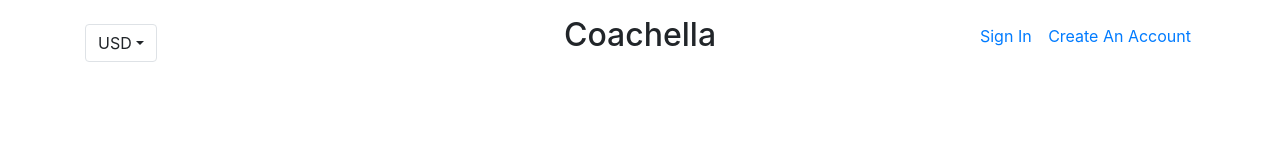
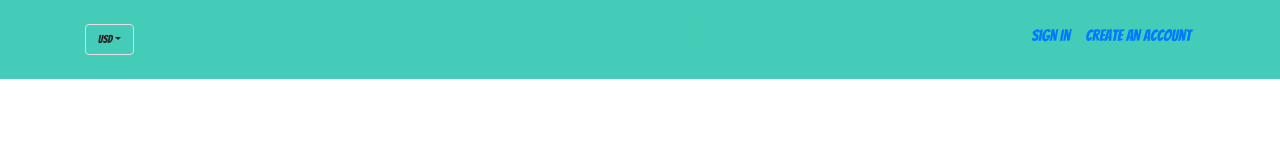
Before and after one commit to jessicahuynh19/Coachella, a plain HTML site: page js/index.html in a window 1280 px wide. Drawn offline with nearby package versions, Linux system fonts and the light colour scheme.

Commit message:
debugging connection

```diff
--- a/js/index.html
+++ b/js/index.html
@@ -4,13 +4,12 @@
     <meta charset="UTF-8">
     <meta name="viewport" content="width=device-width, initial-scale=1.0">
     <title>Coachella</title>
-    <link href="https://stackpath.bootstrapcdn.com/bootstrap/4.4.1/css/bootstrap.min.css" rel="stylesheet" integrity="sha384-Vkoo8x4CGsO3+Hhxv8T/Q5PaXtkKtu6ug5TOeNV6gBiFeWPGFN9MuhOf23Q9Ifjh" crossorigin="anonymous">
+    <link rel="stylesheet" href="https://stackpath.bootstrapcdn.com/bootstrap/4.4.1/css/bootstrap.min.css" integrity="sha384-Vkoo8x4CGsO3+Hhxv8T/Q5PaXtkKtu6ug5TOeNV6gBiFeWPGFN9MuhOf23Q9Ifjh" crossorigin="anonymous">
     <link href="https://stackpath.bootstrapcdn.com/font-awesome/4.7.0/css/font-awesome.min.css" rel="stylesheet" integrity="sha384-wvfXpqpZZVQGK6TAh5PVlGOfQNHSoD2xbE+QkPxCAFlNEevoEH3Sl0sibVcOQVnN" crossorigin="anonymous">
-    <link rel="stylesheet" href="/css/style.css.css">
+    <link rel="stylesheet" href="style.css">
 </head>
 <body>
     <header>
-
         <div class="container">
             <div class="row">
                     <div class="col-md-4 col-sm-12 col-12">
@@ -44,6 +43,9 @@
 
 
 
-    <script src="https://stackpath.bootstrapcdn.com/bootstrap/4.4.1/js/bootstrap.min.js" integrity="sha384-wfSDF2E50Y2D1uUdj0O3uMBJnjuUD4Ih7YwaYd1iqfktj0Uod8GCExl3Og8ifwB6" crossorigin="anonymous"></script>
+<script src="https://code.jquery.com/jquery-3.4.1.slim.min.js" integrity="sha384-J6qa4849blE2+poT4WnyKhv5vZF5SrPo0iEjwBvKU7imGFAV0wwj1yYfoRSJoZ+n" crossorigin="anonymous"></script>
+<script src="https://cdn.jsdelivr.net/npm/popper.js@1.16.0/dist/umd/popper.min.js" integrity="sha384-Q6E9RHvbIyZFJoft+2mJbHaEWldlvI9IOYy5n3zV9zzTtmI3UksdQRVvoxMfooAo" crossorigin="anonymous"></script>
+<script src="https://stackpath.bootstrapcdn.com/bootstrap/4.4.1/js/bootstrap.min.js" integrity="sha384-wfSDF2E50Y2D1uUdj0O3uMBJnjuUD4Ih7YwaYd1iqfktj0Uod8GCExl3Og8ifwB6" crossorigin="anonymous"></script>
+
 </body>
 </html>
```
Also changed, not shown: js/style.css (renamed from css/style.css).
